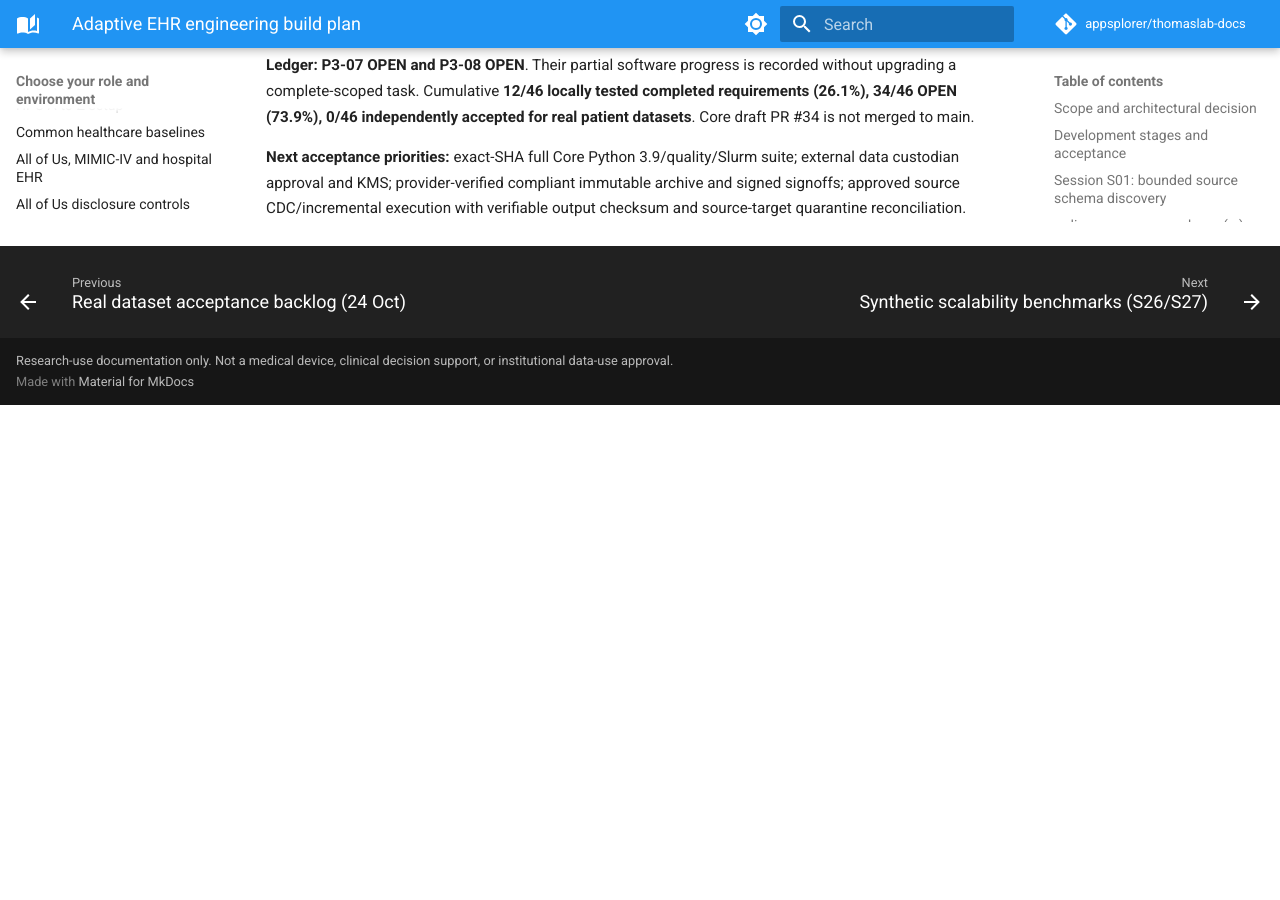
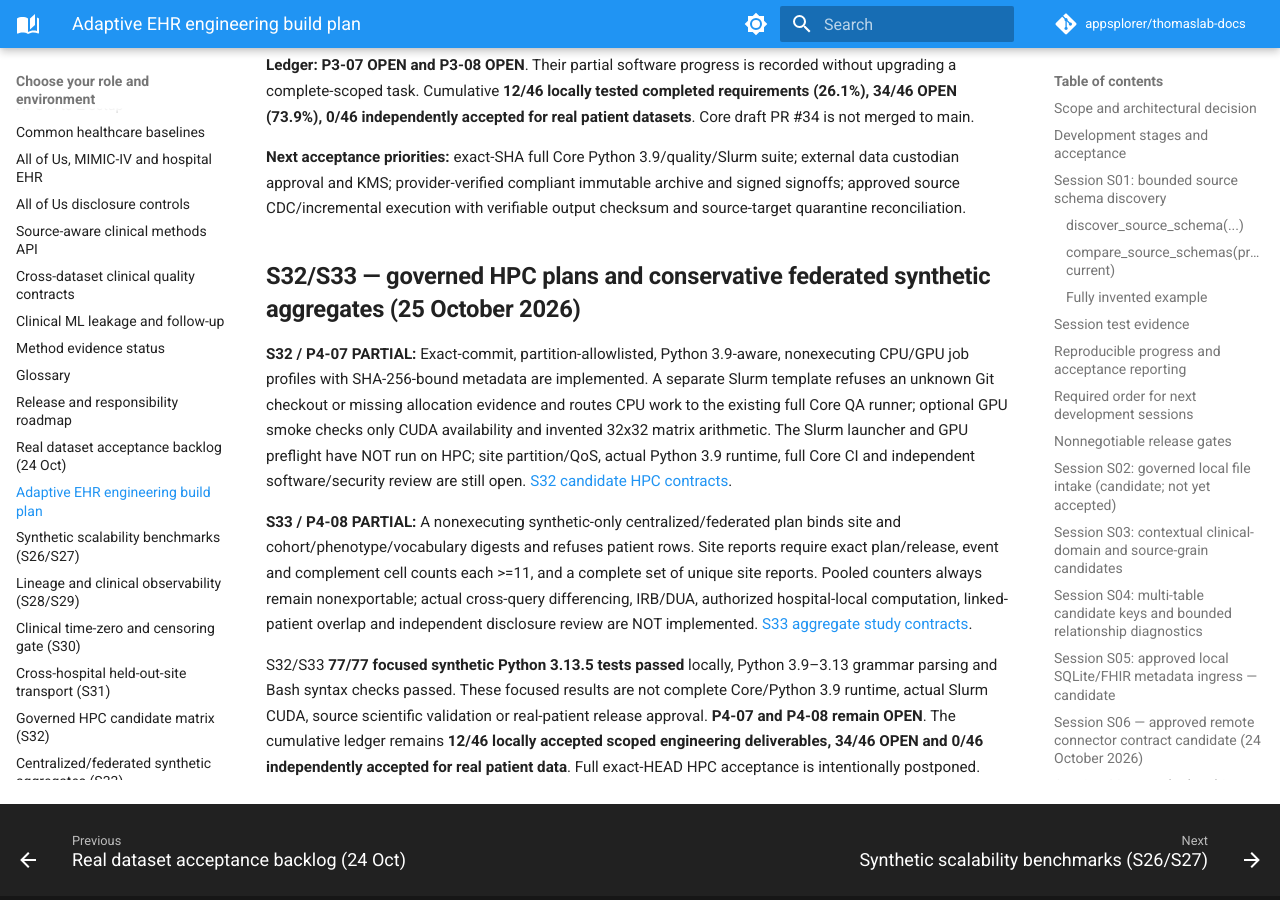
Before and after one commit to appsplorer/thomaslab-docs, an MkDocs documentation site: the page built from docs/guides/ehr-platform-build-plan.md, in a window 1280 px wide and 900 px high, scrolled down 24168 px. Built offline with MkDocs 1.6.1 and Material for MkDocs 9.7.7, drawn with Linux system fonts in a browser that asks for light colours; comment, search, counter and statistics services are not loaded; before the commit the page ends 24573 px from its top, so only the background shows below that.

Commit message:
docs(ehr): mirror S32/S33 engineering checkpoints

```diff
--- a/docs/guides/ehr-platform-build-plan.md
+++ b/docs/guides/ehr-platform-build-plan.md
@@ -1028,3 +1028,12 @@ The S25 progress journal stores a bounded, SHA-256-sealed **declaration-only** c
 **Ledger: P3-07 OPEN and P3-08 OPEN**. Their partial software progress is recorded without upgrading a complete-scoped task. Cumulative **12/46 locally tested completed requirements (26.1%), 34/46 OPEN (73.9%), 0/46 independently accepted for real patient datasets**. Core draft PR #34 is not merged to main.
 
 **Next acceptance priorities:** exact-SHA full Core Python 3.9/quality/Slurm suite; external data custodian approval and KMS; provider-verified compliant immutable archive and signed signoffs; approved source CDC/incremental execution with verifiable output checksum and source-target quarantine reconciliation.
+
+
+## S32/S33 — governed HPC plans and conservative federated synthetic aggregates (25 October 2026)
+
+**S32 / P4-07 PARTIAL:** Exact-commit, partition-allowlisted, Python 3.9-aware, nonexecuting CPU/GPU job profiles with SHA-256-bound metadata are implemented. A separate Slurm template refuses an unknown Git checkout or missing allocation evidence and routes CPU work to the existing full Core QA runner; optional GPU smoke checks only CUDA availability and invented 32x32 matrix arithmetic. The Slurm launcher and GPU preflight have NOT run on HPC; site partition/QoS, actual Python 3.9 runtime, full Core CI and independent software/security review are still open. [S32 candidate HPC contracts](../reference/functions/hpc_acceptance_contract.md).
+
+**S33 / P4-08 PARTIAL:** A nonexecuting synthetic-only centralized/federated plan binds site and cohort/phenotype/vocabulary digests and refuses patient rows. Site reports require exact plan/release, event and complement cell counts each >=11, and a complete set of unique site reports. Pooled counters always remain nonexportable; actual cross-query differencing, IRB/DUA, authorized hospital-local computation, linked-patient overlap and independent disclosure review are NOT implemented. [S33 aggregate study contracts](../reference/functions/federated_aggregate.md).
+
+S32/S33 **77/77 focused synthetic Python 3.13.5 tests passed** locally, Python 3.9–3.13 grammar parsing and Bash syntax checks passed. These focused results are not complete Core/Python 3.9 runtime, actual Slurm CUDA, source scientific validation or real-patient release approval. **P4-07 and P4-08 remain OPEN**. The cumulative ledger remains **12/46 locally accepted scoped engineering deliverables, 34/46 OPEN and 0/46 independently accepted for real patient data**. Full exact-HEAD HPC acceptance is intentionally postponed.
```
